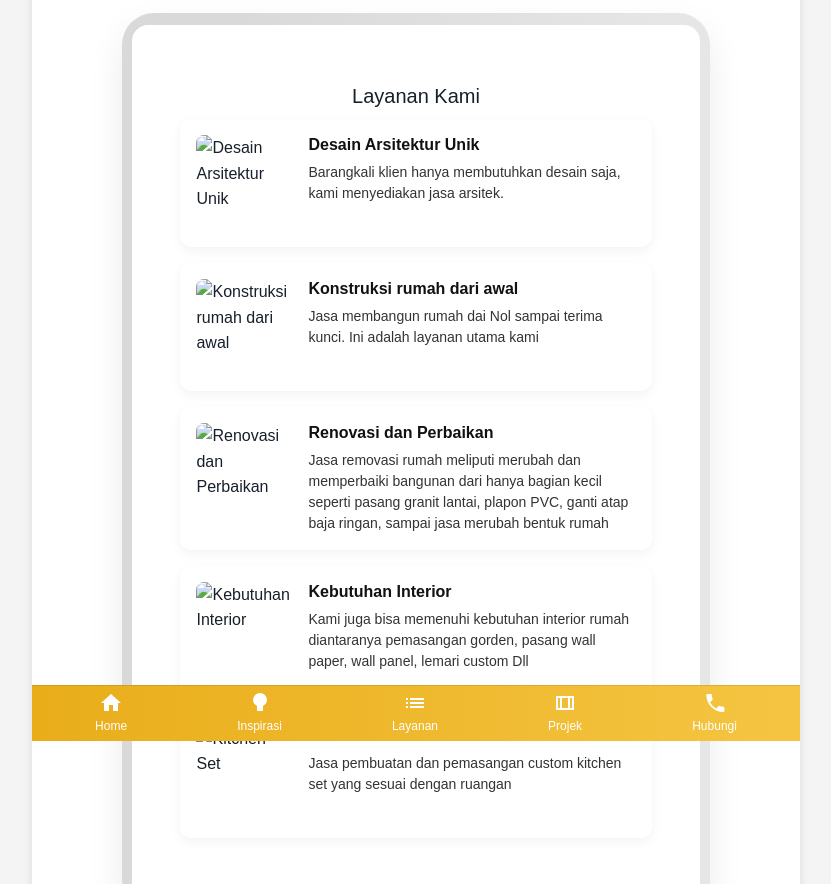
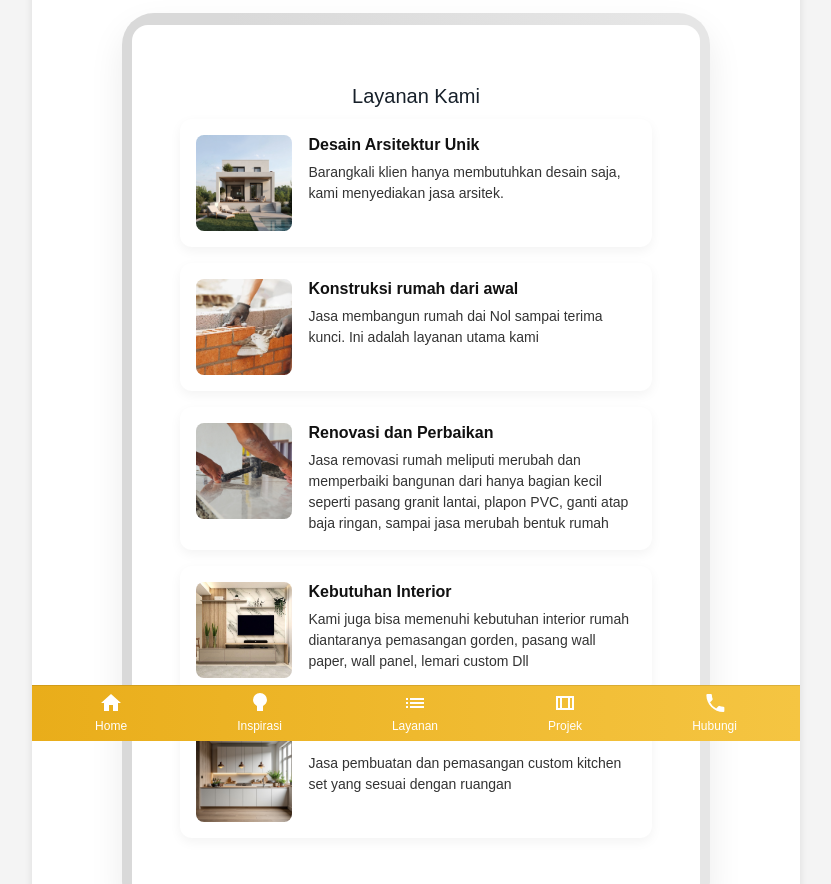
Before and after one commit to bangyuloka/citra-fadilah, a website: page public/layanan.html in a window 1280 px wide. Shown: the part 59-943 px from the top of the page, without its empty margins (224-1055 px from the left). Drawn offline with Linux system fonts and the light colour scheme.

Commit message:
Update beberapa file dan tambah file baru

```diff
--- a/public/layanan.html
+++ b/public/layanan.html
@@ -38,35 +38,35 @@
 			 <h2 class="center">Layanan Kami</h2>
 
 						<div class="product">
-				<img src="jasa/products/desain-arsitektur.jpg" alt="Desain Arsitektur Unik">
+				<img src="layanan/desain-arsitektur.jpg" alt="Desain Arsitektur Unik">
 				<div class="product-info">
 					<h2>Desain Arsitektur Unik</h2>
 					<p>Barangkali klien hanya membutuhkan desain saja, kami menyediakan jasa arsitek.</p>
 				</div>
 				</div>
 						<div class="product">
-				<img src="jasa/products/konstruksi-rumah.jpeg" alt="Konstruksi rumah dari awal">
+				<img src="layanan/konstruksi-rumah.jpeg" alt="Konstruksi rumah dari awal">
 				<div class="product-info">
 					<h2>Konstruksi rumah dari awal</h2>
 					<p>Jasa membangun rumah dai Nol sampai terima kunci. Ini adalah layanan utama kami</p>
 				</div>
 				</div>
 						<div class="product">
-				<img src="jasa/products/renovasi.jpg" alt="Renovasi dan Perbaikan">
+				<img src="layanan/renovasi.jpg" alt="Renovasi dan Perbaikan">
 				<div class="product-info">
 					<h2>Renovasi dan Perbaikan</h2>
 					<p>Jasa removasi rumah meliputi merubah dan memperbaiki bangunan dari hanya bagian kecil seperti pasang granit lantai, plapon PVC, ganti atap baja ringan, sampai jasa merubah bentuk rumah</p>
 				</div>
 				</div>
 						<div class="product">
-				<img src="jasa/products/interior.jpeg" alt="Kebutuhan Interior">
+				<img src="layanan/interior.jpeg" alt="Kebutuhan Interior">
 				<div class="product-info">
 					<h2>Kebutuhan Interior</h2>
 					<p>Kami juga bisa memenuhi kebutuhan interior rumah diantaranya pemasangan gorden, pasang wall paper, wall panel, lemari custom Dll</p>
 				</div>
 				</div>
 						<div class="product">
-				<img src="jasa/products/kitchen-set-rumah.jpg" alt="Kitchen Set">
+				<img src="layanan/kitchen-set-rumah.jpg" alt="Kitchen Set">
 				<div class="product-info">
 					<h2>Kitchen Set</h2>
 					<p>Jasa pembuatan dan pemasangan custom kitchen set yang sesuai dengan ruangan</p>
@@ -131,7 +131,7 @@
 
   </div>
 
-  /* === Gallery Switch JS === */
+
 <script>
   function setMain(el) {
     const mainImage = document.getElementById("main-image");
```
Also changed, not shown: public/index.html (+5 -5 lines), public/layanan/desain-arsitektur.jpg (added), public/layanan/interior.jpeg (added), public/layanan/kitchen-set-rumah.jpg (added), public/layanan/konstruksi-rumah.jpeg (added), public/layanan/renovasi.jpg (added).
